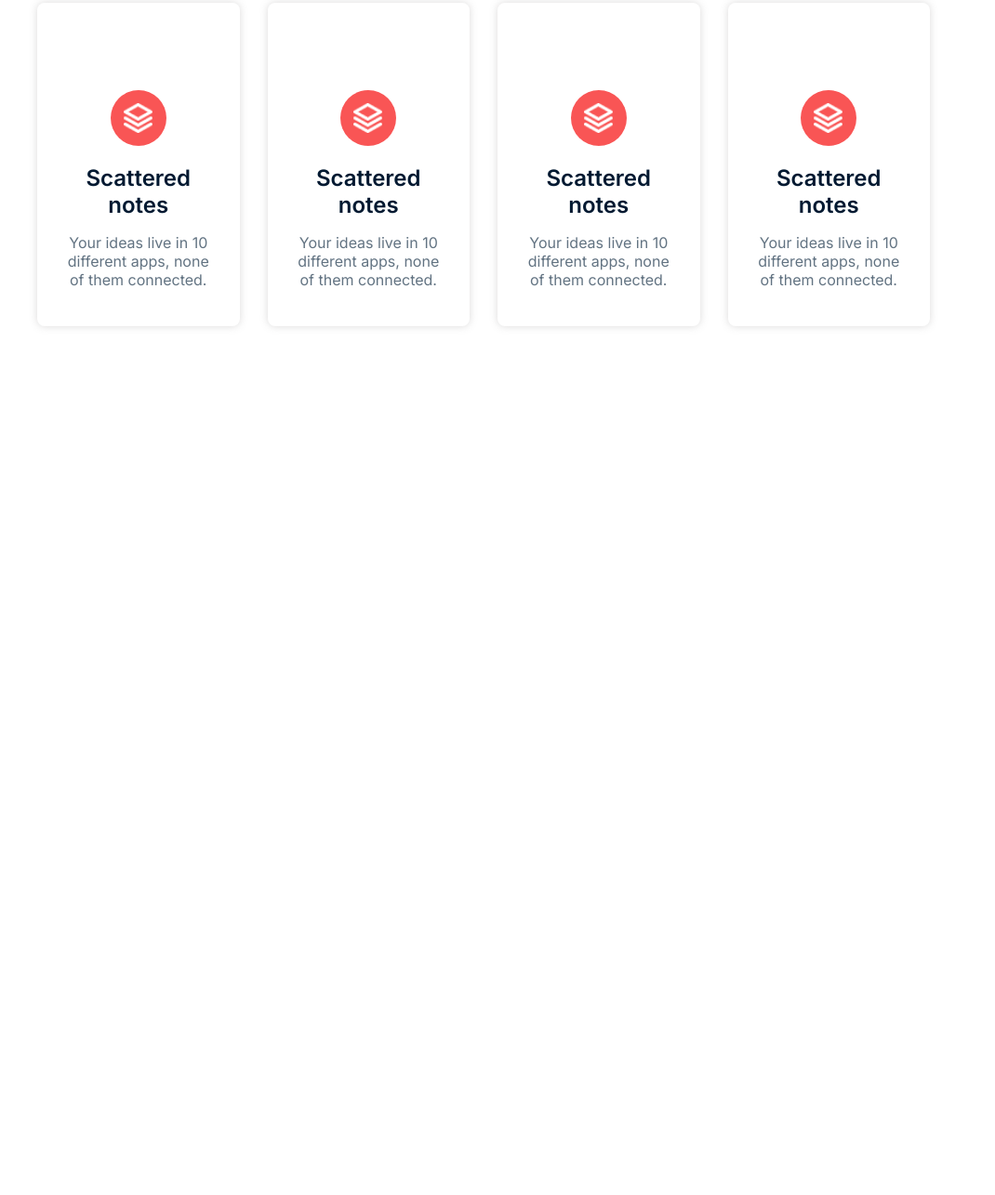
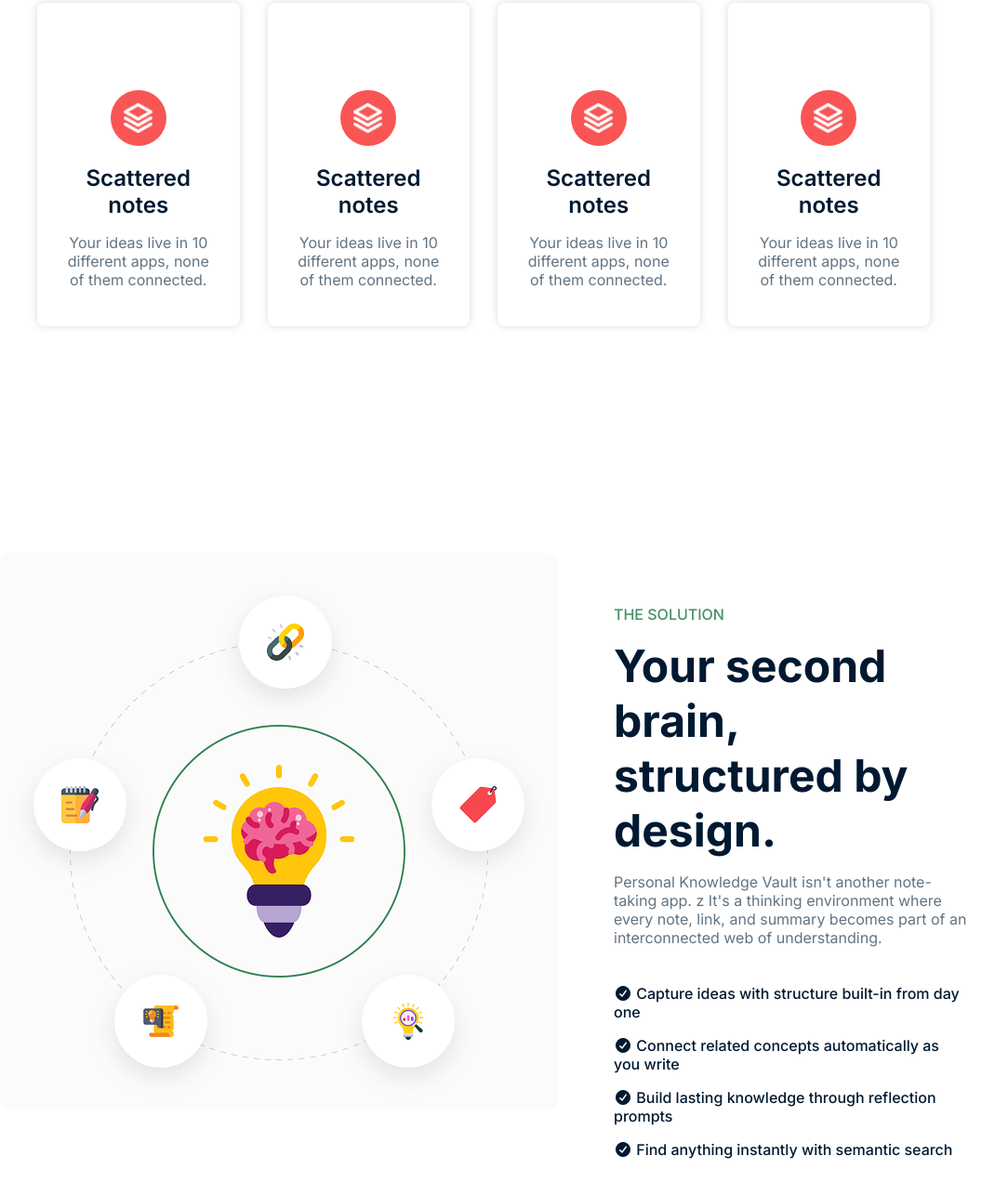
Before and after one commit to md-sajid-sarkar/Assignment-B13-A01, a plain HTML site: page index.html in a window 1280 px wide. Shown: the part 1026-2312 px from the top of the page at 93% size, without its empty margins (120-1190 px from the left). Before the commit the page ends 1437 px from the top, so only its background shows below. Drawn offline with Linux system fonts and the light colour scheme.

Commit message:
Second Brain Section part done

```diff
--- a/CSS/style.css
+++ b/CSS/style.css
@@ -18,6 +18,7 @@
     justify-content: space-between;
     padding: 16px 120px;
     align-items: center;
+    flex-wrap: wrap;
 }
 .navigation ul{
     list-style: none;
@@ -129,6 +130,8 @@ margin-top: 16px;
     padding: 60px 40px;
     text-align: center;
     margin: 44px 120px 0 120px;
+    /* flex-direction: column; */
+        /* margin: 44px 20px 0 20px; */
 }
 .card{
     text-align: center;
@@ -164,3 +167,47 @@ margin: 16px 0;
     align-items: center;
     margin: 69.5px auto 20px;
 }
+.Second-Brain-Section-parent{
+    padding: 120px;
+    display: flex;
+    gap: 60px;
+    justify-content: center;
+    align-items: center;
+}
+.brain-image{
+
+}
+.solution h5{
+    font-size: 16px;
+font-weight: 500;
+text-transform: uppercase;
+color: rgba(70, 145, 101, 1);
+margin-top: 120px;
+}
+.solution h2{
+    font-size: 48px;
+font-weight: 700;
+color: rgba(0, 25, 49, 1);
+margin-top: 16px;
+}
+.solution p{
+    font-size: 16px;
+font-weight: 400;
+color: rgba(98, 115, 130, 1);
+margin-top: 16px;
+}
+
+.point ul{
+    list-style: none;
+    margin-top: 40px;
+    font-size: 16px;
+font-weight: 500;
+color: rgba(0, 25, 49, 1);
+}
+.point li{
+    margin-bottom: 16px;
+
+}
+.point i{
+    color: rgba(48, 184, 104, 1)j;
+}
--- a/index.html
+++ b/index.html
@@ -4,9 +4,10 @@
     <meta charset="UTF-8">
     <meta name="viewport" content="width=device-width, initial-scale=1.0">
     <link rel="preconnect" href="https://fonts.googleapis.com">
-<link rel="preconnect" href="https://fonts.gstatic.com" crossorigin>
-<link href="https://fonts.googleapis.com/css2?family=Inter:ital,opsz,wght@0,14..32,100..900;1,14..32,100..900&display=swap" rel="stylesheet">
+    <link rel="preconnect" href="https://fonts.gstatic.com" crossorigin>
+    <link href="https://fonts.googleapis.com/css2?family=Inter:ital,opsz,wght@0,14..32,100..900;1,14..32,100..900&display=swap" rel="stylesheet">
     <title>KnowledgeVault</title>
+    <link rel="stylesheet" href="https://cdnjs.cloudflare.com/ajax/libs/font-awesome/7.0.1/css/all.min.css" integrity="sha512-2SwdPD6INVrV/lHTZbO2nodKhrnDdJK9/kg2XD1r9uGqPo1cUbujc+IYdlYdEErWNu69gVcYgdxlmVmzTWnetw==" crossorigin="anonymous" referrerpolicy="no-referrer" />
     <link rel="icon" href="./assets/logo KV.png">
     <link rel="stylesheet" href="./CSS/style.css">
 </head>
@@ -30,12 +31,11 @@
     </header>
 
     <main>
-        <div style="height: 674px; background-image: url(./assets/hero-bg.png);">
+        <section style="height: 674px; background-image: url(./assets/hero-bg.png);">
             <div class="hero">
                 <div>
                     <button class="btn-early">
-                    <img src="./assets/" alt="">
-                    Early Access Now Open
+                    <i class="fa-solid fa-circle-dot"></i> Early Access Now Open
                     </button>
                 </div>
                 <div>
@@ -51,8 +51,8 @@
                     <button class="btn-2">See How It Works</button>
                 </div>
             </div>
-        </div>
-        <div class="notes">
+        </section>
+        <section class="notes">
             <div>
                 <h1>Notes don't fail, Structure does.</h1>
                 <h5>You're not bad at learning. Your tools just weren't built for how knowledge actually works.</h5>
@@ -77,10 +77,34 @@
                     <div class="img-box"><img src="./assets/Vector.png" alt=""></div>
                     <h3>Scattered notes</h3>
                     <h4>Your ideas live in 10 different apps, none of them connected.</h4>
-                </section>
-            </div>
+                </div>
+            </section>
+        </section>
+        <section class="Second-Brain-Section-parent">
+            <!-- <div> -->
+                <div class="brain-image">
+                    <img src="./assets/knowledge.png" alt="knowledge picture">
+                </div>
+                <div class="solution">
+                    <div>
+                        <h5>The Solution</h5>
+                        <h2>Your second brain, structured by design.</h2>
+                        <p>Personal Knowledge Vault isn't another note-taking app. z It's a thinking environment where every note, link, and summary becomes part of an interconnected web of understanding.</p>
+                    </div>
 
-        </div>
+                    <div class="point">
+                        <ul>
+                            <li><i class="fa-solid fa-circle-check"></i></i> Capture ideas with structure built-in from day one</li>
+                            <li><i class="fa-solid fa-circle-check"></i></i> Connect related concepts automatically as you write</li>
+                            <li><i class="fa-solid fa-circle-check"></i></i> Build lasting knowledge through reflection prompts</li>
+                            <li><i class="fa-solid fa-circle-check"></i></i> Find anything instantly with semantic search</li>
+                        </ul>
+                    </div>
+                </div>
+            <!-- </div> -->
+        </section>
+
+
     </main>
 
     <footer>
```
